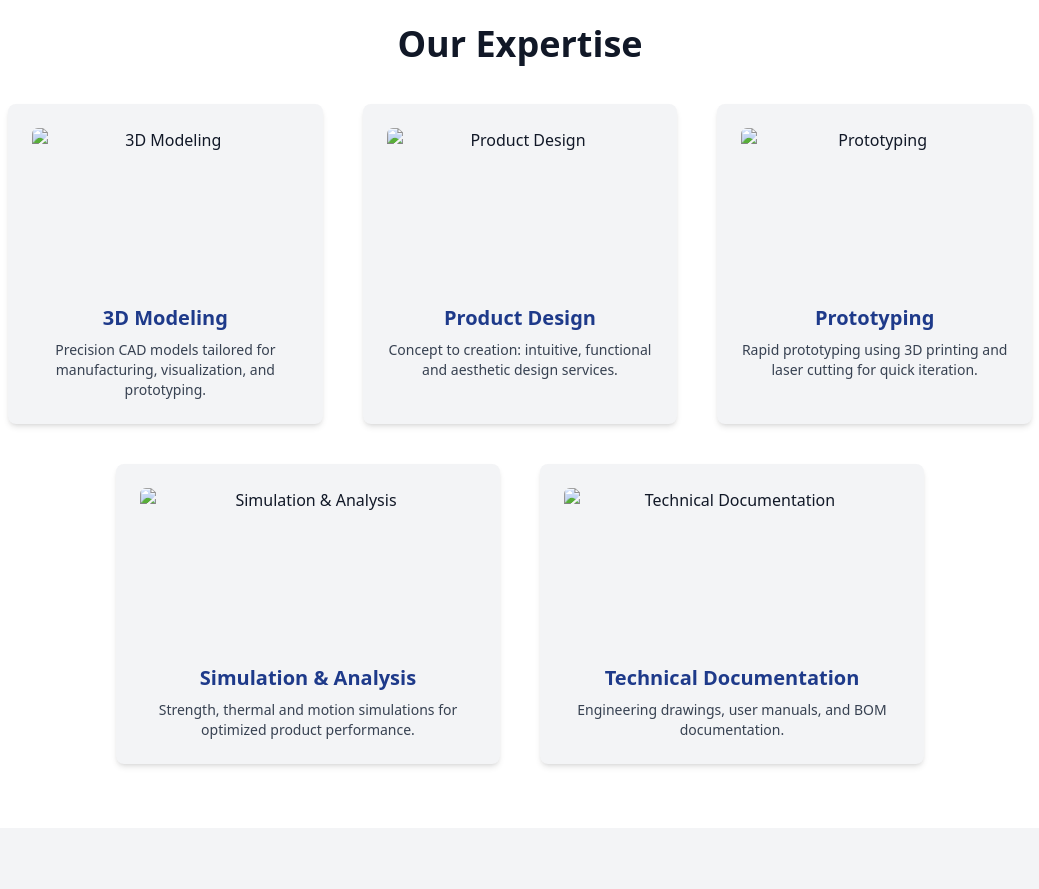
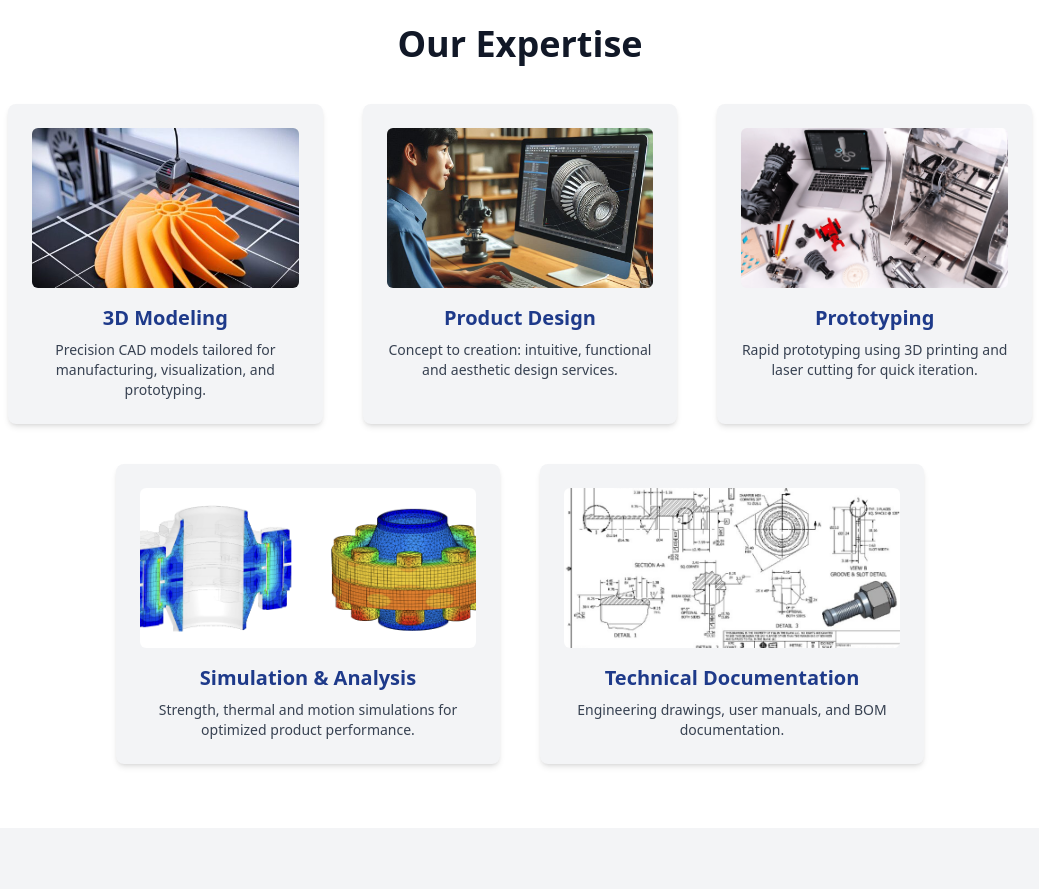
Before and after one commit to SwastikOP14/v2r, a plain HTML site: page custom.htm in a window 1280 px wide. Shown: the part 840-1729 px from the top of the page, without its empty margins (120-1159 px from the left). Drawn offline with nearby package versions, Linux system fonts and the light colour scheme.

Commit message:
Add files via upload

```diff
--- a/custom.htm
+++ b/custom.htm
@@ -104,19 +104,19 @@ html {
     <div class="grid grid-cols-1 md:grid-cols-2 lg:grid-cols-3 gap-10">
 
       <div class="bg-gray-100 p-6 rounded-lg shadow-md expertise-card">
-        <img src="CUSTOM/3d print.jpg" alt="3D Modeling" class="w-full h-40 object-cover rounded-md mb-4" />
+        <img src="3d print.jpg" alt="3D Modeling" class="w-full h-40 object-cover rounded-md mb-4" />
         <h3 class="text-xl font-semibold mb-2 text-[#1E3A8A]">3D Modeling</h3>
         <p class="text-sm text-gray-700">Precision CAD models tailored for manufacturing, visualization, and prototyping.</p>
       </div>
 
       <div class="bg-gray-100 p-6 rounded-lg shadow-md expertise-card">
-        <img src="CUSTOM/prod.jpg" alt="Product Design" class="w-full h-40 object-cover rounded-md mb-4" />
+        <img src="prod.jpg" alt="Product Design" class="w-full h-40 object-cover rounded-md mb-4" />
         <h3 class="text-xl font-semibold mb-2 text-[#1E3A8A]">Product Design</h3>
         <p class="text-sm text-gray-700">Concept to creation: intuitive, functional and aesthetic design services.</p>
       </div>
 
       <div class="bg-gray-100 p-6 rounded-lg shadow-md expertise-card">
-        <img src="CUSTOM/prot.jpg" alt="Prototyping" class="w-full h-40 object-cover rounded-md mb-4" />
+        <img src="prot.jpg" alt="Prototyping" class="w-full h-40 object-cover rounded-md mb-4" />
         <h3 class="text-xl font-semibold mb-2 text-[#1E3A8A]">Prototyping</h3>
         <p class="text-sm text-gray-700">Rapid prototyping using 3D printing and laser cutting for quick iteration.</p>
       </div>
@@ -124,13 +124,13 @@ html {
       <!-- Wrap the last two items in a flex container to center them on large screens -->
       <div class="lg:col-span-3 flex justify-center gap-10">
         <div class="bg-gray-100 p-6 rounded-lg shadow-md expertise-card w-full max-w-sm">
-          <img src="CUSTOM/sim.png" alt="Simulation & Analysis" class="w-full h-40 object-cover rounded-md mb-4" />
+          <img src="sim.png" alt="Simulation & Analysis" class="w-full h-40 object-cover rounded-md mb-4" />
           <h3 class="text-xl font-semibold mb-2 text-[#1E3A8A]">Simulation & Analysis</h3>
           <p class="text-sm text-gray-700">Strength, thermal and motion simulations for optimized product performance.</p>
         </div>
 
         <div class="bg-gray-100 p-6 rounded-lg shadow-md expertise-card w-full max-w-sm">
-          <img src="CUSTOM/2d.jpg" alt="Technical Documentation" class="w-full h-40 object-cover rounded-md mb-4" />
+          <img src="2d.jpg" alt="Technical Documentation" class="w-full h-40 object-cover rounded-md mb-4" />
           <h3 class="text-xl font-semibold mb-2 text-[#1E3A8A]">Technical Documentation</h3>
           <p class="text-sm text-gray-700">Engineering drawings, user manuals, and BOM documentation.</p>
         </div>
```
